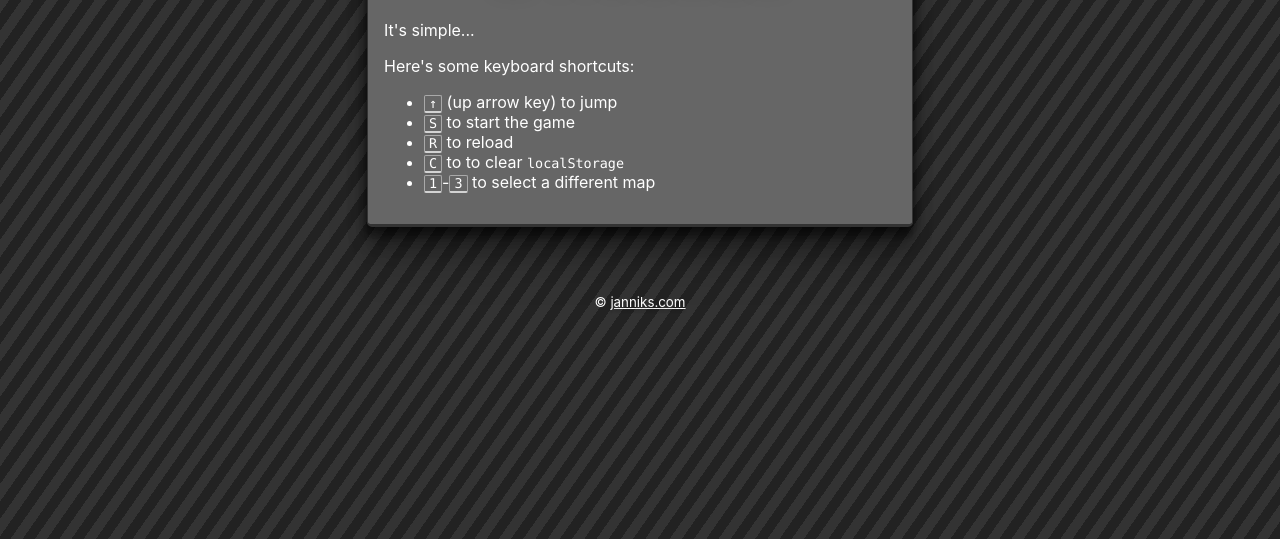
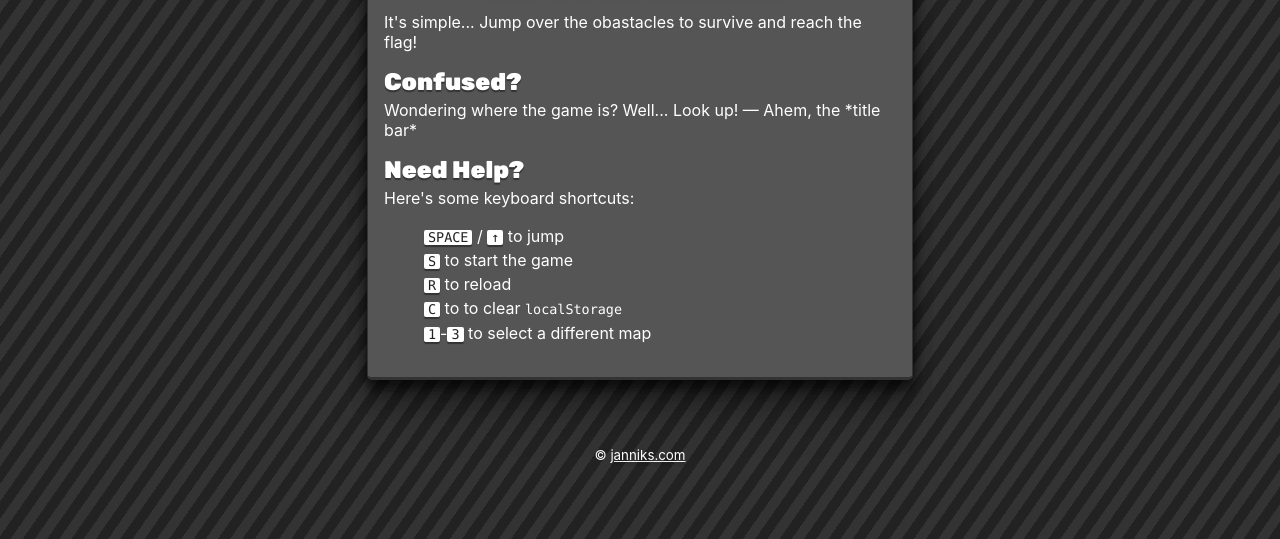
Before and after one commit to janniks/TitleRun, a plain HTML site: page index.html in a window 1280 px wide. Shown: the part 261-800 px from the top of the page. Drawn offline with Linux system fonts and the light colour scheme.

Commit message:
Update maps and style

```diff
--- a/game.js
+++ b/game.js
@@ -25,8 +25,8 @@ const DELAY_INITIAL = 1000;
 
 const MAPS = {
   1: "                ▖     ▖        ▘     ▖   ▖    ▘    ▖      ⚑",
-  2: "    map 2             ▖     ▖    ▘     ▖    ▘     ▖   ▖    ▘    ▖     ▖     ▖        ▘     ▖   ▖    ▘    ▖  ⚑",
-  3: "    map 3             ▖    ▖    ▘    ▖   ▖   ▘   ▖    ▖    ▖   ▘    ▖   ▖   ▘   ▖     ⚑",
+  2: "                 ▖     ▖    ▘     ▖    ▘     ▖   ▖    ▘    ▖     ▖     ▖        ▘     ▖   ▖    ▘    ▖  ⚑",
+  3: "                 ▖    ▖    ▘    ▖   ▖   ▘   ▖    ▖    ▖   ▘    ▖   ▖   ▘   ▖     ⚑",
 };
 
 const GAME_URL = new URL(window.location.href);
@@ -119,16 +119,16 @@ async function loopGame() {
     await sleep(DELAY_LOOP);
   }
 
-  if (win) loopWin();
+  if (win) loopWin(ticks);
 }
 
-async function loopWin() {
+async function loopWin(score) {
   faviconize(MISC.FLAG_LIGHT, 104);
 
   while (playing) {
-    document.title = "⭒ You win! ⭑";
+    document.title = `⭒ You win! ⭑ SCORE ${score}`;
     await sleep(DELAY_LOOP);
-    document.title = "⭑ You win! ⭒";
+    document.title = `⭑ You win! ⭒ SCORE ${score}`;
     await sleep(DELAY_LOOP);
   }
 }
--- a/index.html
+++ b/index.html
@@ -17,10 +17,17 @@
           <span class="logo"><span class="triangle">▸</span></span> TitleRun
         </h1>
       </div>
-      <p>It's simple...</p>
+      <p>
+        It's simple... Jump over the obastacles to survive and reach the flag!
+      </p>
+      <h2>Confused?</h2>
+      <p>
+        Wondering where the game is? Well... Look up! — Ahem, the *title bar*
+      </p>
+      <h2>Need Help?</h2>
       <p>Here's some keyboard shortcuts:</p>
-      <ul>
-        <li><kbd>↑</kbd> (up arrow key) to jump</li>
+      <ul class="bulletless">
+        <li><kbd>SPACE</kbd> / <kbd>↑</kbd> to jump</li>
         <li><kbd>S</kbd> to start the game</li>
         <li><kbd>R</kbd> to reload</li>
         <li>
@@ -31,7 +38,9 @@
       </ul>
     </div>
     <footer>
-      <small>© <a href="https://janniks.com">janniks.com</a></small>
+      <small>
+        © <a href="https://janniks.com" target="_blank">janniks.com</a>
+      </small>
     </footer>
     <script src="game.js"></script>
   </body>
--- a/style.css
+++ b/style.css
@@ -21,7 +21,7 @@ div.block {
   width: 90%;
   max-width: 512px;
   padding: 16px;
-  background-color: #666;
+  background-color: #555;
   border: 1px solid #333;
   border-bottom: 3px solid #333;
   border-radius: 5px;
@@ -36,13 +36,26 @@ div.title {
   text-align: center;
 }
 
-h1 {
+p {
+  margin: 4px 0;
+}
+
+h1,
+h2,
+h3,
+h4 {
   color: white;
-  font-size: 54px;
+  margin: 16px 0 4px 0;
+  font-weight: 900;
   font-family: "Rubik", -apple-system, BlinkMacSystemFont, "Segoe UI", "Roboto",
     "Oxygen", "Ubuntu", "Cantarell", "Fira Sans", "Droid Sans", "Helvetica Neue",
     sans-serif;
+  text-shadow: 0 2px 1px #333;
+}
 
+h1 {
+  margin: 32px 0;
+  font-size: 54px;
   text-shadow: 0 1px 0 #bbb, 0 2px 0 #b0b0b0, 0 3px 0 #aaa, 0 4px 0 #a0a0a0,
     0 5px 0 #999, 0 6px 1px rgba(0, 0, 0, 0.1), 0 0 5px rgba(0, 0, 0, 0.1),
     0 1px 3px rgba(0, 0, 0, 0.3), 0 3px 5px rgba(0, 0, 0, 0.2),
@@ -88,9 +101,17 @@ kbd {
 
 kbd {
   padding: 0 4px;
-  border: 1px solid darkgray;
-  border-bottom: 2px solid lightgray;
+  color: #222;
+  background-color: white;
   border-radius: 2px;
+  box-shadow: 0 2px 1px #333;
+}
+
+kbd:hover {
+  cursor: default;
+  position: relative;
+  top: 1px;
+  box-shadow: 0 1px 1px #333;
 }
 
 footer {
@@ -103,6 +124,14 @@ a:visited {
   text-shadow: 0 3px 2px rgba(0, 0, 0, 0.2);
 }
 
+ul li {
+  line-height: 1.5;
+}
+
+ul.bulletless {
+  list-style-type: none;
+}
+
 * {
   /* outline: 1px dashed red; */
 }
```
